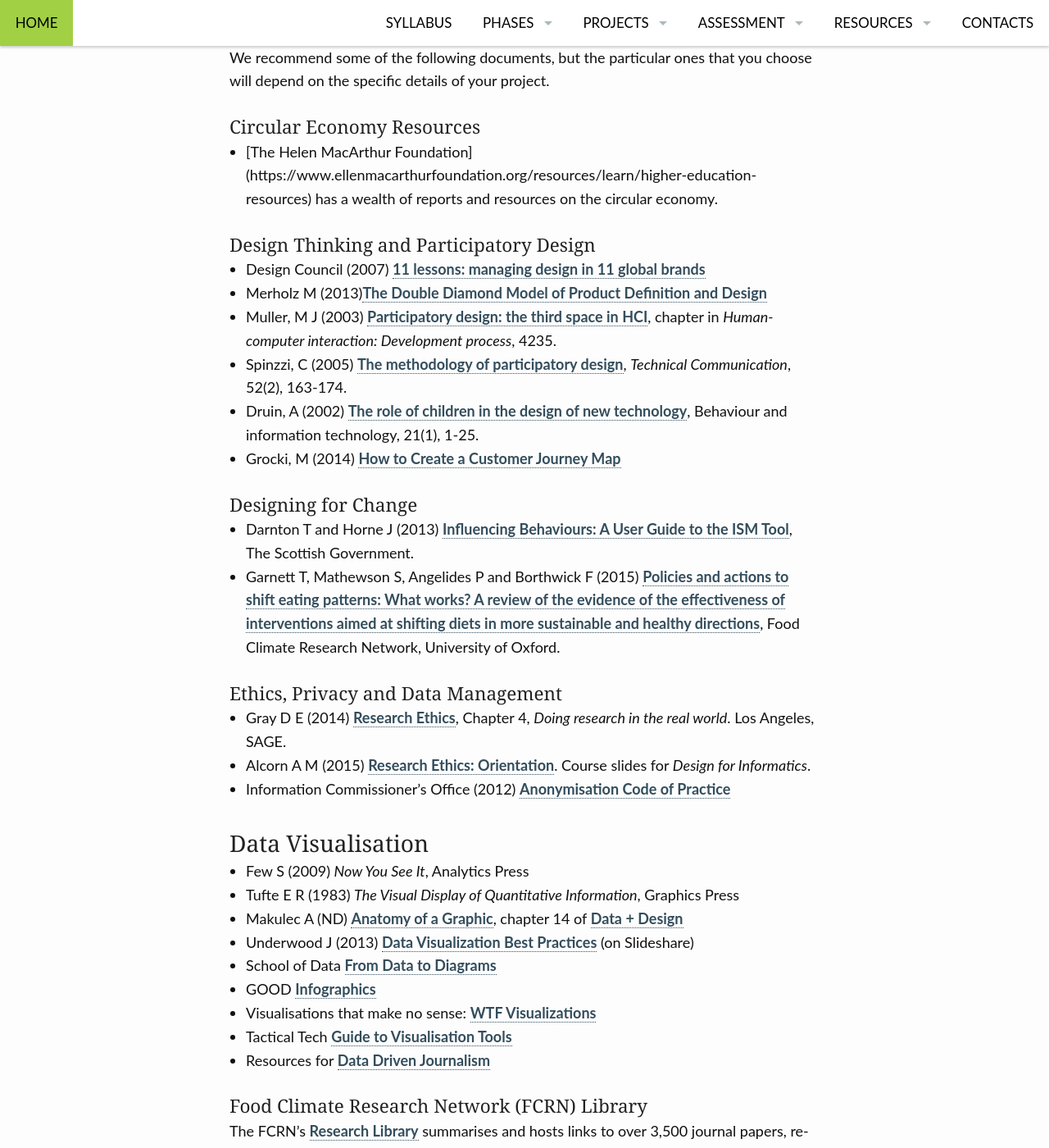
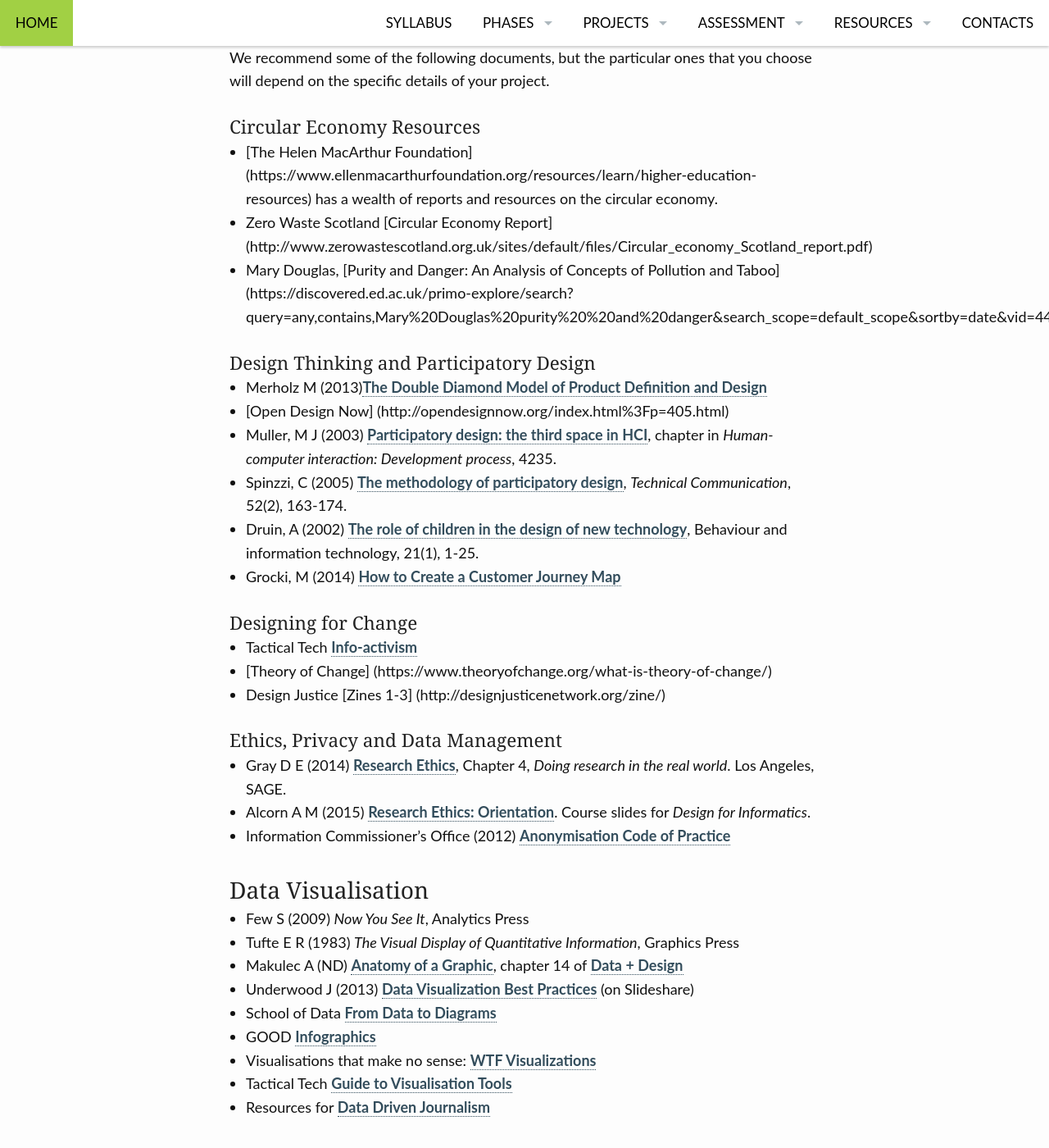
Before and after one commit to edinburghlivinglab/ddc, a Jekyll site: the page built from pages/reading_list.md, in a window 1280 px wide and 1400 px high, scrolled down 371 px. Shown: the whole window at 82% size. Built offline with Jekyll 4.4.1, drawn with Linux system fonts in a browser that asks for light colours; some of the changed text lies outside the part shown.

Commit message:
Update reading_list.md

```diff
--- a/pages/reading_list.md
+++ b/pages/reading_list.md
@@ -13,11 +13,13 @@
 #### Circular Economy Resources
 
 * [The Helen MacArthur Foundation] (https://www.ellenmacarthurfoundation.org/resources/learn/higher-education-resources) has a wealth of reports and resources on the circular economy.
+* Zero Waste Scotland [Circular Economy Report] (http://www.zerowastescotland.org.uk/sites/default/files/Circular_economy_Scotland_report.pdf)
+* Mary Douglas, [Purity and Danger: An Analysis of Concepts of Pollution and Taboo] (https://discovered.ed.ac.uk/primo-explore/search?query=any,contains,Mary%20Douglas%20purity%20%20and%20danger&search_scope=default_scope&sortby=date&vid=44UOE_VU2&facet=frbrgroupid,include,1310796064&offset=0)
 
 #### Design Thinking and Participatory Design
 
-* Design Council (2007) [11 lessons: managing design in 11 global brands](http://www.designcouncil.org.uk/sites/default/files/asset/document/ElevenLessons_Design_Council%20%282%29.pdf)
 * Merholz M (2013)[The Double Diamond Model of Product Definition and Design](http://www.peterme.com/2013/09/26/the-double-diamond-model-of-product-definition-and-design/)
+* [Open Design Now] (http://opendesignnow.org/index.html%3Fp=405.html)
 * Muller, M J (2003) [Participatory design: the third space in HCI]({{ site.baseurl }}/course_docs/Muller2003.pdf),
   chapter in *Human-computer interaction: Development process*, 4235.
 * Spinzzi, C (2005) [The methodology of participatory design](https://repositories.lib.utexas.edu/bitstream/handle/2152/28277/SpinuzziTheMethodologyOfParticipatoryDesign.pdf), *Technical Communication*, 52(2), 163-174.
@@ -26,8 +28,9 @@
 
 #### Designing for Change
 
-* Darnton T and Horne J (2013) [Influencing Behaviours: A User Guide to the ISM Tool](http://www.gov.scot/Resource/0042/00423436.pdf), The Scottish Government.
-* Garnett T, Mathewson S, Angelides P and Borthwick F (2015) [Policies and actions to shift eating patterns: What works?  A review of the evidence of the effectiveness of interventions aimed at shifting diets in more sustainable and healthy directions](http://www.fcrn.org.uk/sites/default/files/fcrn_chatham_house_0.pdf), Food Climate Research Network, University of Oxford.
+* Tactical Tech [Info-activism](https://tacticaltech.org/themes/info-activism/)
+* [Theory of Change] (https://www.theoryofchange.org/what-is-theory-of-change/)
+* Design Justice [Zines 1-3] (http://designjusticenetwork.org/zine/)
 
 #### Ethics, Privacy and Data Management
 
@@ -46,7 +49,3 @@
 * Visualisations that make no sense: [WTF Visualizations](http://viz.wtf)
 * Tactical Tech [Guide to Visualisation Tools](https://visualisingadvocacy.org/resources/visualisationtools)
 * Resources for [Data Driven Journalism](http://datadrivenjournalism.net/resources)
-
-#### Food Climate Research Network (FCRN) Library
-
-The FCRN's [Research Library](http://www.fcrn.org.uk/research-library/food-chain-stage-categories) summarises and hosts links to over 3,500 journal papers, reports and news articles representing nearly 10 years' worth of research and discussion on food systems, climate and sustainability issues.
```
